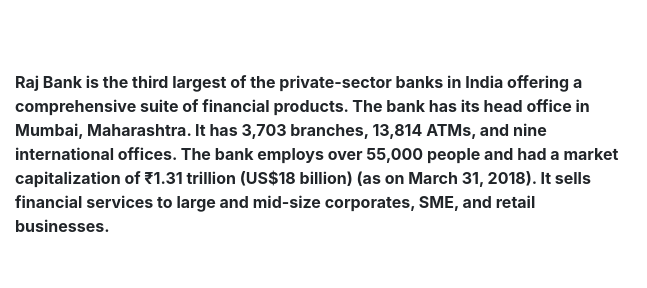
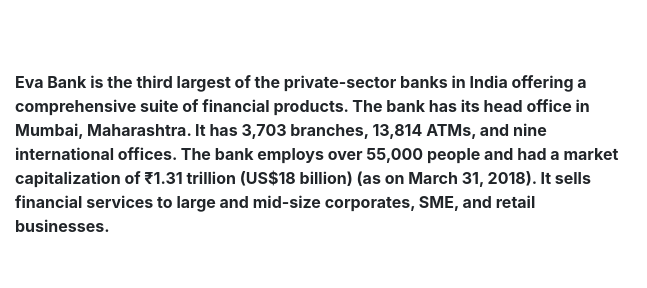
Before and after one commit to ankitraj999/evabank, a plain HTML site: page index.html in a window 1280 px wide. Shown: the part 346-634 px from the top of the page, 0-647 px from the left. Drawn offline with Linux system fonts and the light colour scheme.

Commit message:
Update index.html

```diff
--- a/index.html
+++ b/index.html
@@ -22,7 +22,7 @@
      </div>
      <div class="row">
     <div id="description" class=" col-lg-6 font-weight-bold text-bottom" >
-         <p >Raj Bank is the third largest of the private-sector banks in India offering a comprehensive suite of financial products.
+         <p >Eva Bank is the third largest of the private-sector banks in India offering a comprehensive suite of financial products.
              The bank has its head office in Mumbai, Maharashtra. It has 3,703 branches, 13,814 ATMs, and nine international offices.
              The bank employs over 55,000 people and had a market capitalization of ₹1.31 trillion (US$18 billion) (as on March 31, 2018).
              It sells financial services to large and mid-size corporates, SME, and retail businesses.</p>
```
